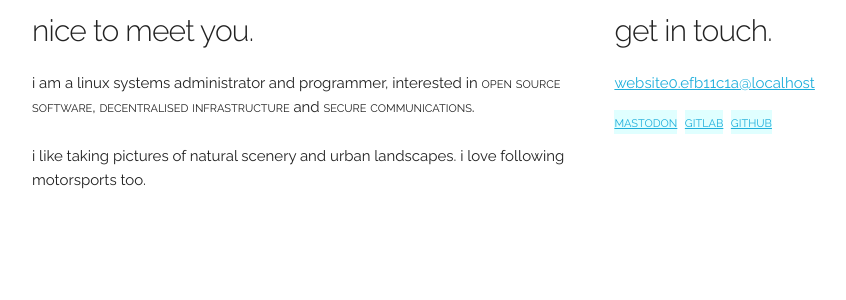
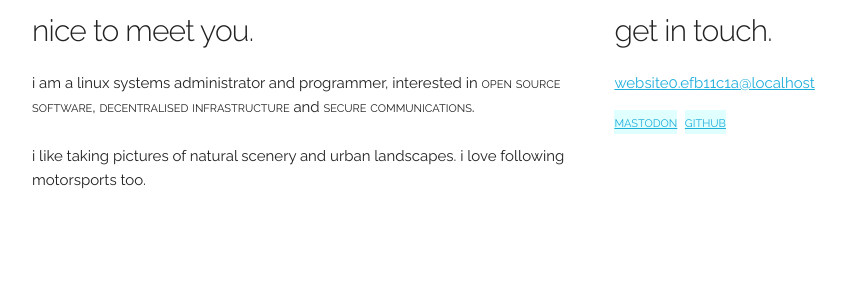
Before and after one commit to 0xdc/0xdc.io-fe, a Django app: template frontend/templates/frontend/index.html in a window 1280 px wide. Shown: the part 398-698 px from the top of the page, without its empty margins (128-974 px from the left). Run offline with Django 3.2, Linux system fonts and the light colour scheme; the template is opened without the code that fills it, so the values that code supplies are empty.

Commit message:
Remove gitlab link

```diff
--- a/frontend/templates/frontend/index.html
+++ b/frontend/templates/frontend/index.html
@@ -34,8 +34,6 @@
         <div class="cloud">
             <a class="url" rel="me" target="_blank" title="a.k.a. the fediverse"
                 href="https://inscope.social/@0xdc">mastodon</a>
-            <a class="url" rel="me" target="_blank" title="self-hosted"
-                href="https://xxoo.ws/0xdc">gitlab</a>
             <a class="url" rel="me" target="_blank"
                 href="https://github.com/0xdc">github</a>
         </div>
```
